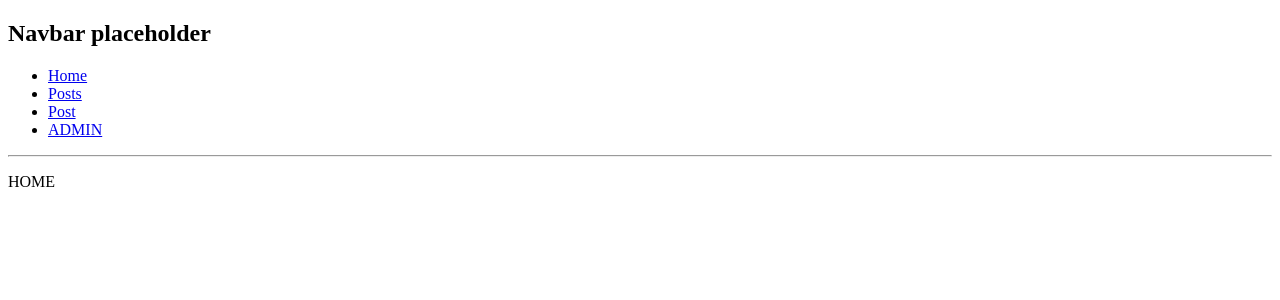
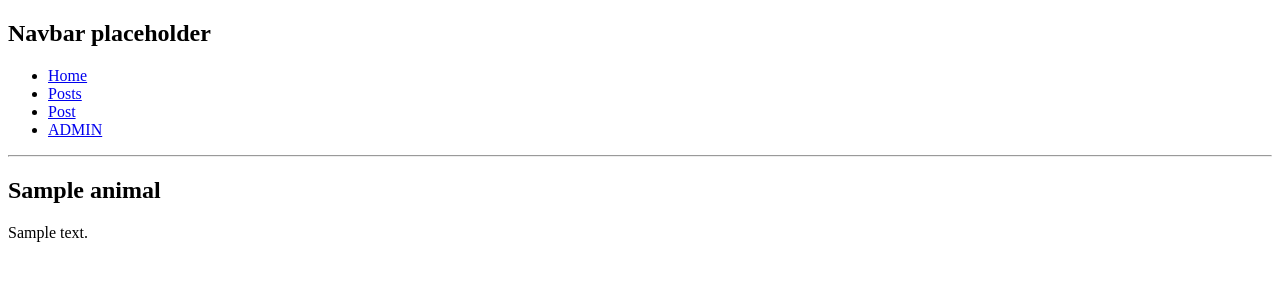
Before and after one commit to azegas/pagalbaGyvunams, a Django app: page / in a window 1280 px wide. Shown: the top 300 px of the page. Run offline with Django 4.2, Linux system fonts and the light colour scheme; tables that the repository leaves empty hold one stand-in row (values such as "Sample post"); some libraries are stand-ins or nearby versions.

Commit message:
visualizing db entries on homepage

```diff
--- a/pagalbaGyvunams/gyvuneliai/templates/gyvuneliai/home.html
+++ b/pagalbaGyvunams/gyvuneliai/templates/gyvuneliai/home.html
@@ -1,5 +1,10 @@
 {% extends 'gyvuneliai/main.html' %}
 
 {% block content %}
-    <p>HOME</p>
+    {% for animal in animals %}
+        <h2>{{animal.title}}</h2>
+        <p>{{animal.description|safe}}</p>
+    {% empty %}
+        <h3>no posts found...</h3>
+    {% endfor %}
 {% endblock content %}
--- a/pagalbaGyvunams/gyvuneliai/views.py
+++ b/pagalbaGyvunams/gyvuneliai/views.py
@@ -1,11 +1,16 @@
 from django.shortcuts import render
-from django.http import HttpResponse
+from .models import Animal
 
 # Create your views here.
 
 
 def home(request):
-    return render(request, 'gyvuneliai/home.html')
+
+    # animals = Animal.objects.all()
+    animals = Animal.objects.filter(active=True)
+
+    context = {'animals' : animals}
+    return render(request, 'gyvuneliai/home.html', context)
 
 
 def posts(request):
```
